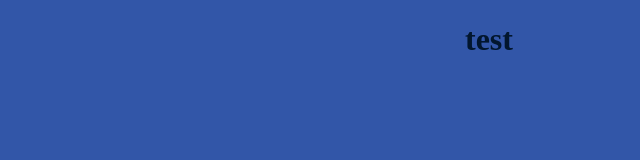
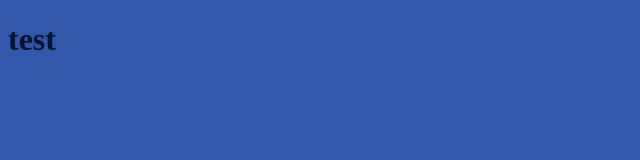
Before and after one commit to isayiwantacost/testHTML-assessment, a plain HTML site: page index.html in a window 1280 px wide. Shown: the whole page, without its empty margins (0-640 px from the left). Drawn offline with Linux system fonts and the light colour scheme.

Commit message:
Update index.css

```diff
--- a/index.css
+++ b/index.css
@@ -2,8 +2,8 @@ body {
     background-color: #3256a8;
     color: #02162e;
     width: 350px;
-    margin-right: auto;
-    margin-left: auto;
+    margin-right: center;
+    margin-left: center;
   }
 
 .h1 {
```
